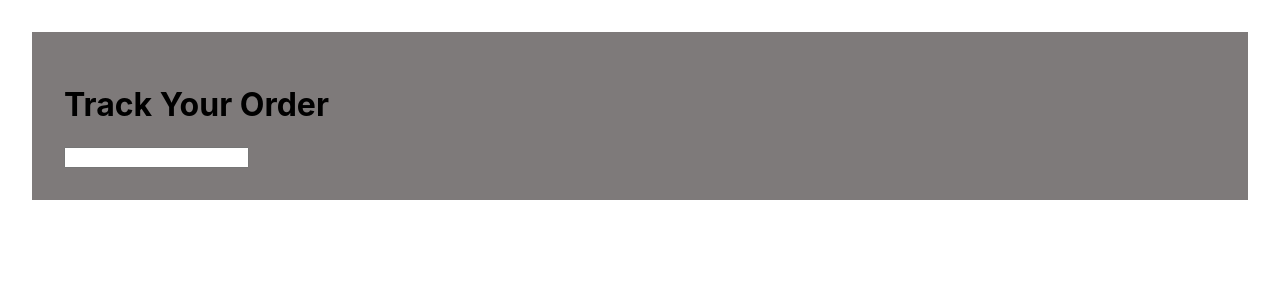
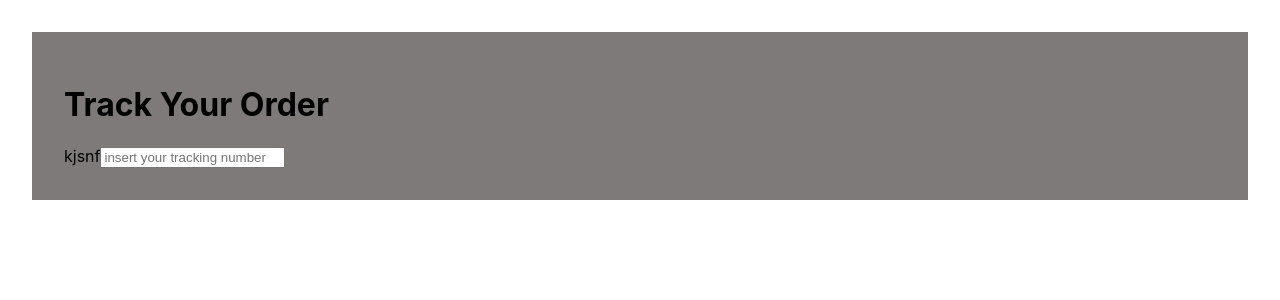
Before and after one commit to Niscolinx/order-tracking, a React (Create React App) app: page / in a window 1280 px wide. Shown: the top 300 px of the page. Built offline with nearby package versions, Linux system fonts and the light colour scheme.

Commit message:
updated the styling

```diff
--- a/src/App.js
+++ b/src/App.js
@@ -5,7 +5,8 @@ function App() {
     <div className="main">
       <h1>Track Your Order</h1>
       <form className = 'order-form'>
-        <input type='text'></input>
+        <label>kjsnf</label>
+        <input type='text' placeholder = 'insert your tracking number'></input>
       </form>
     </div>
   );
```
